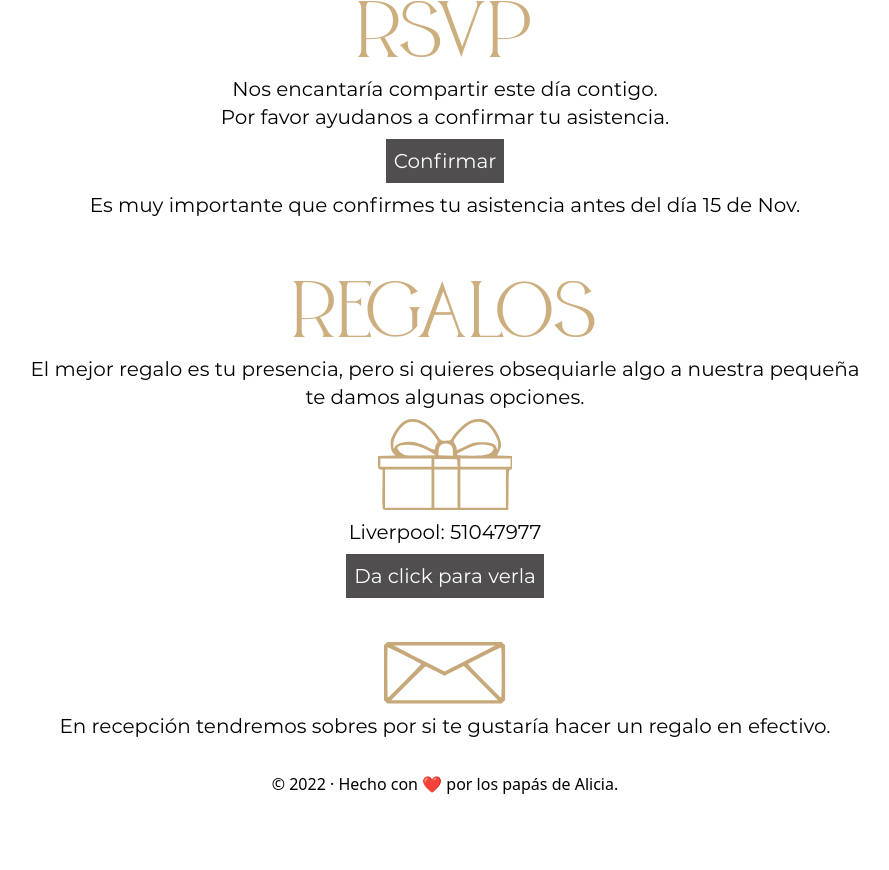
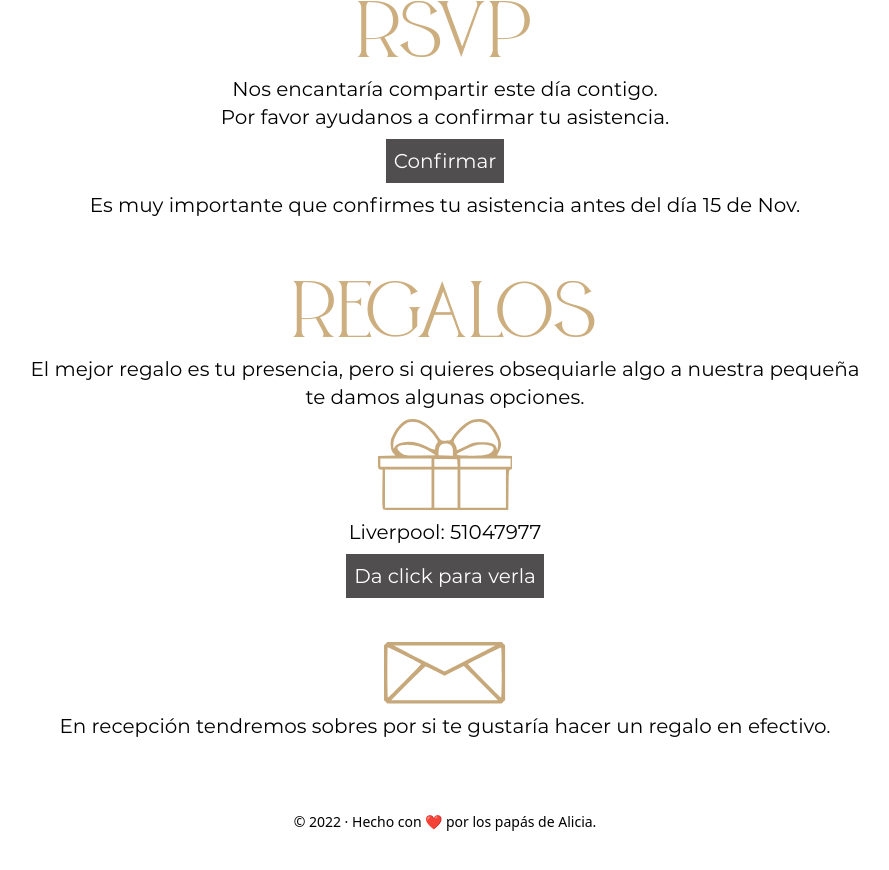
Before and after one commit to AlexisReyes/invitation-website, a Gatsby site in the folder website/: page / in a window 1280 px wide. Shown: the part 2061-2931 px from the top of the page, without its empty margins (195-1084 px from the left). Before the commit the page ends 2857 px from the top, so only its background shows below. Built offline with nearby package versions, Linux system fonts and the light colour scheme; Gatsby itself is replaced by a stand-in of ours.

Commit message:
fixed footer layout

```diff
--- a/website/src/components/footer/footer.js
+++ b/website/src/components/footer/footer.js
@@ -1,15 +1,7 @@
 import * as React from "react"
 
 const Footer = () => (
-    <footer
-      style={{
-        margin: `0 auto`,
-        maxWidth: `var(--size-content)`,
-        padding: `var(--size-gutter)`,
-        marginTop: `var(--space-5)`,
-        fontSize: `var(--font-md)`,
-      }}
-    >
+    <footer className="md:text-md text-sm my-10 text-center">
       © {new Date().getFullYear()} &middot; Hecho con &#x2764;&#xfe0f; por los papás de Alicia.
       {` `}
     </footer>
```
